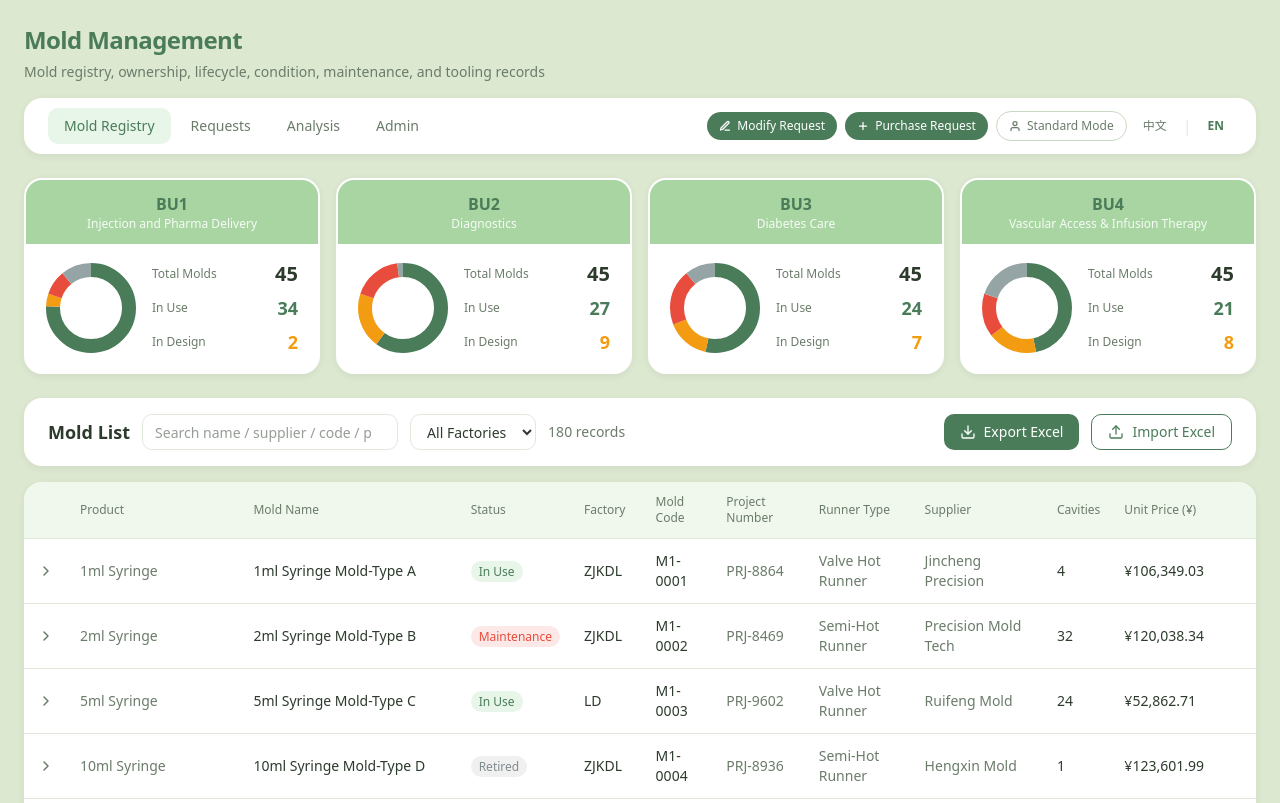
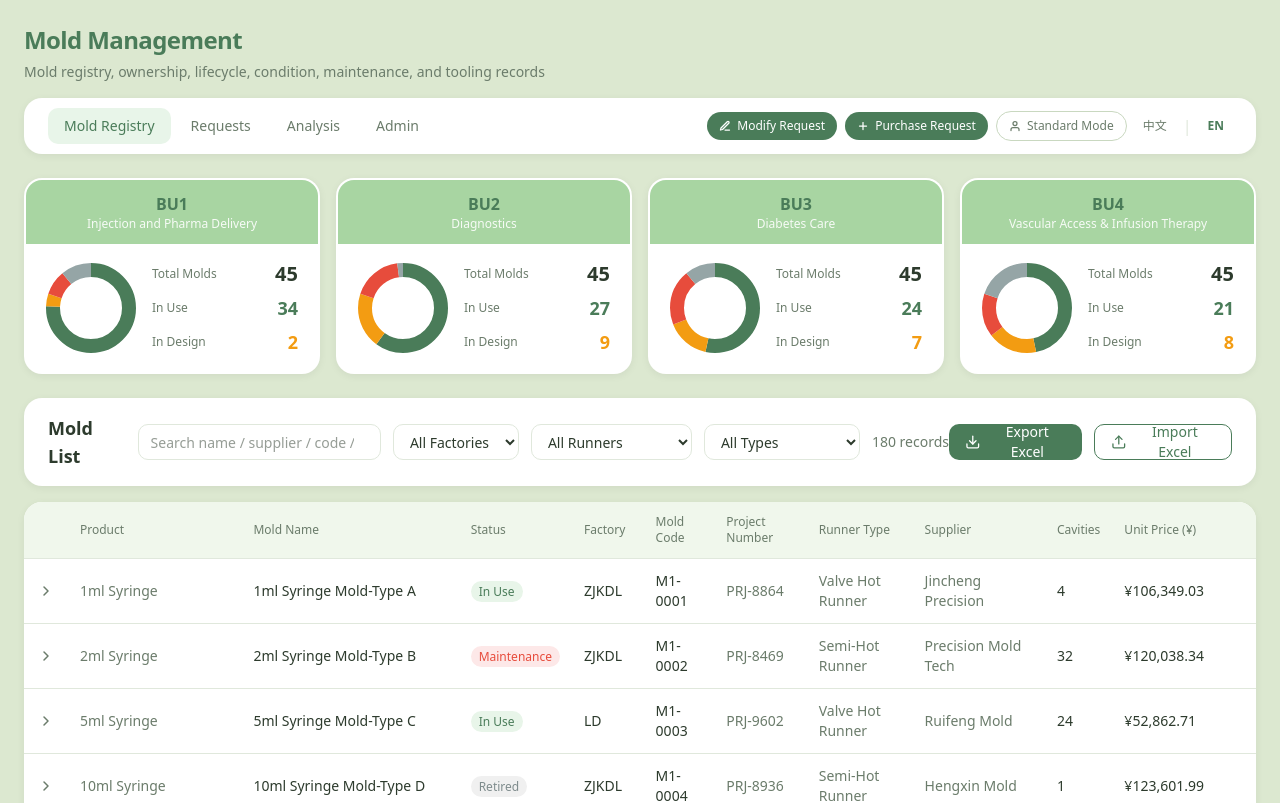
Before and after one commit to erikzhuang-dev/ubzhuangs-robot, a Next.js app: page / in a window 1280 px wide. Shown: the top 803 px of the page. Built offline with nearby package versions, Linux system fonts and the light colour scheme.

Commit message:
feat(filter): 工具栏新增流道类型与模具类型（量产/试验）筛选下拉
Coze-Commit-Type: user
Coze-User-ID: 1743168901482536
Coze-Conversation-ID: 12897442

```diff
--- a/src/app/page.tsx
+++ b/src/app/page.tsx
@@ -68,6 +68,8 @@ const T = {
     pageSubtitle: '模具台账、资产归属、生命周期、状态、维护与工装记录',
     searchPlaceholder: '搜索模具名称/供应商/编号/项目号...',
     allFactories: '全部工厂',
+    allRunners: '全部流道',
+    allMoldTypes: '全部类型',
     totalRecords: (n: number) => `共 ${n} 条`,
     exportExcel: '导出Excel',
     addMold: '添加',
@@ -223,6 +225,8 @@ const T = {
     pageSubtitle: 'Mold registry, ownership, lifecycle, condition, maintenance, and tooling records',
     searchPlaceholder: 'Search name / supplier / code / project no...',
     allFactories: 'All Factories',
+    allRunners: 'All Runners',
+    allMoldTypes: 'All Types',
     totalRecords: (n: number) => `${n} records`,
     exportExcel: 'Export Excel',
     addMold: 'Add',
@@ -455,6 +459,8 @@ export default function Home() {
   const [selectedBU, setSelectedBU] = useState<string | null>(null);
   const [searchText, setSearchText] = useState('');
   const [factoryFilter, setFactoryFilter] = useState<string>('');
+  const [runnerFilter, setRunnerFilter] = useState<string>('');
+  const [moldTypeFilter, setMoldTypeFilter] = useState<string>('');
   const [expandedRow, setExpandedRow] = useState<string | null>(null);
   const [lang, setLang] = useState<Lang>('en');
   const [showAddModal, setShowAddModal] = useState(false);
@@ -600,6 +606,10 @@ export default function Home() {
     return displayMolds.filter((m) => {
       if (selectedBU && m.buId !== selectedBU) return false;
       if (factoryFilter && m.factory !== factoryFilter) return false;
+      // 流道筛选：按归一化后的标准流道键匹配（兼容历史英文值）
+      if (runnerFilter && normalizeRunner(m.runnerType) !== runnerFilter) return false;
+      // 模具类型筛选：量产模 / 试验模
+      if (moldTypeFilter && m.moldType !== moldTypeFilter) return false;
       if (searchText) {
         const s = searchText.toLowerCase();
         // 模具类型检索文本：试验模/量产模（中英文均支持）
@@ -619,7 +629,7 @@ export default function Home() {
       }
       return true;
     });
-  }, [displayMolds, selectedBU, factoryFilter, searchText]);
+  }, [displayMolds, selectedBU, factoryFilter, runnerFilter, moldTypeFilter, searchText]);
 
   // BU stats
   const buStats = useMemo(() => {
@@ -1616,6 +1626,31 @@ export default function Home() {
                   {f}
                 </option>
               ))}
+            </select>
+            {/* Runner type filter */}
+            <select
+              value={runnerFilter}
+              onChange={(e) => setRunnerFilter(e.target.value)}
+              className="h-9 rounded-lg border px-3 text-sm outline-none"
+              style={{ borderColor: '#e0e8dc', color: '#2d3b2d' }}
+            >
+              <option value="">{t.allRunners}</option>
+              {Object.keys(RUNNER_NAME_MAP).map((r) => (
+                <option key={r} value={r}>
+                  {RUNNER_NAME_MAP[r][lang]}
+                </option>
+              ))}
+            </select>
+            {/* Mold type filter (mass / trial) */}
+            <select
+              value={moldTypeFilter}
+              onChange={(e) => setMoldTypeFilter(e.target.value)}
+              className="h-9 rounded-lg border px-3 text-sm outline-none"
+              style={{ borderColor: '#e0e8dc', color: '#2d3b2d' }}
+            >
+              <option value="">{t.allMoldTypes}</option>
+              <option value="mass">{t.massProduction}</option>
+              <option value="trial">{t.trialMold}</option>
             </select>
             {/* Record count */}
             <span className="text-sm whitespace-nowrap" style={{ color: '#6b7c6b' }}>
```
Also changed, not shown: assets/image_20260916130635877.png (added).
